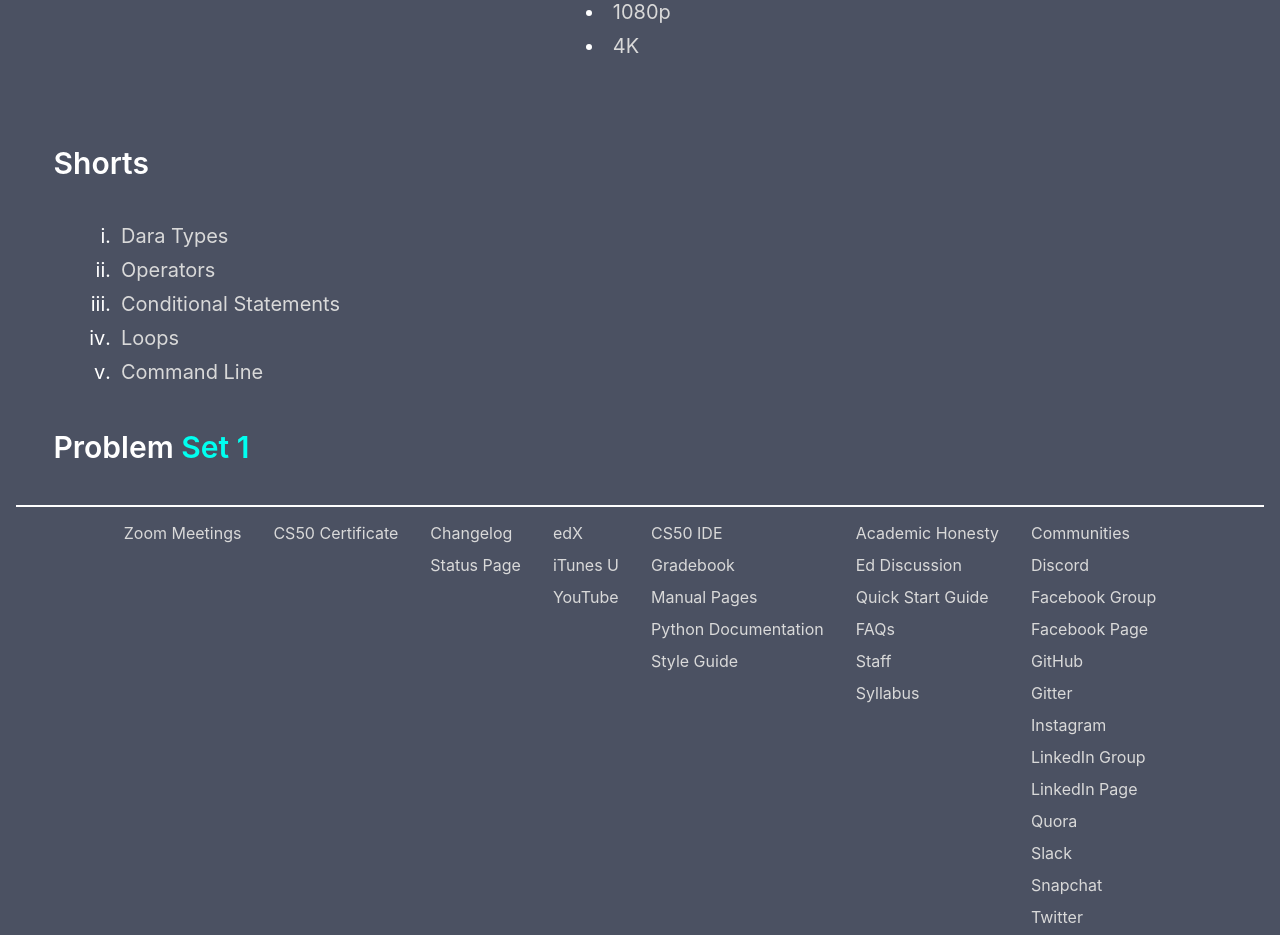
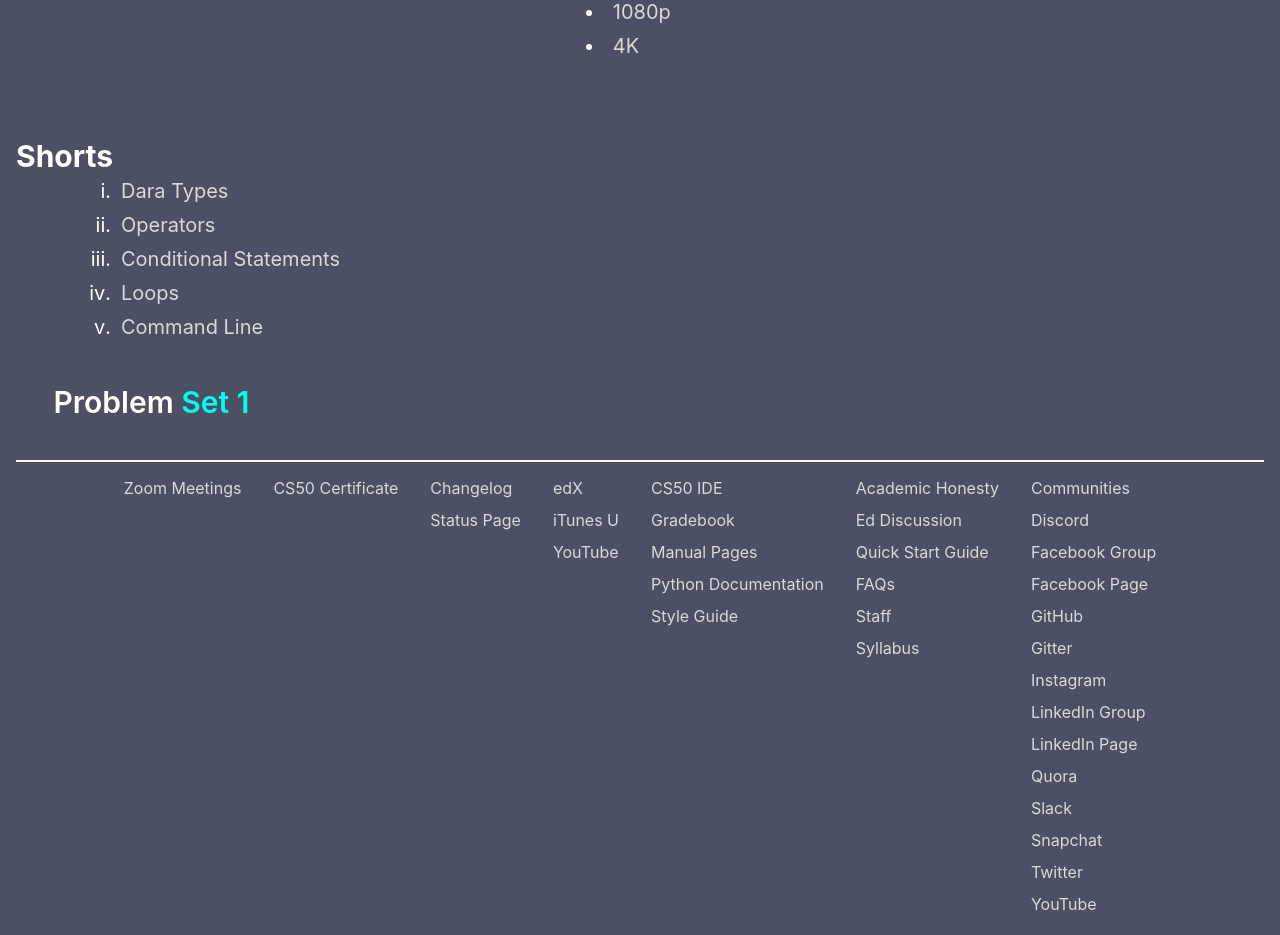
Before and after one commit to M-Hafez22/cs50x-concept, a React (Create React App) app: page /week/1 in a window 1280 px wide. Shown: the part 1200-2135 px from the top of the page. Built offline with nearby package versions, Linux system fonts and the light colour scheme.

Commit message:
Reduce the white space

```diff
--- a/src/components/Shorts.js
+++ b/src/components/Shorts.js
@@ -15,7 +15,7 @@ function Shorts({ weekNumber }) {
     );
     return (
         <div className="shorts">
-            <h2 className="week-content-header">Shorts</h2>
+            <h2>Shorts</h2>
             {shortsList}
         </div>
     )
```
